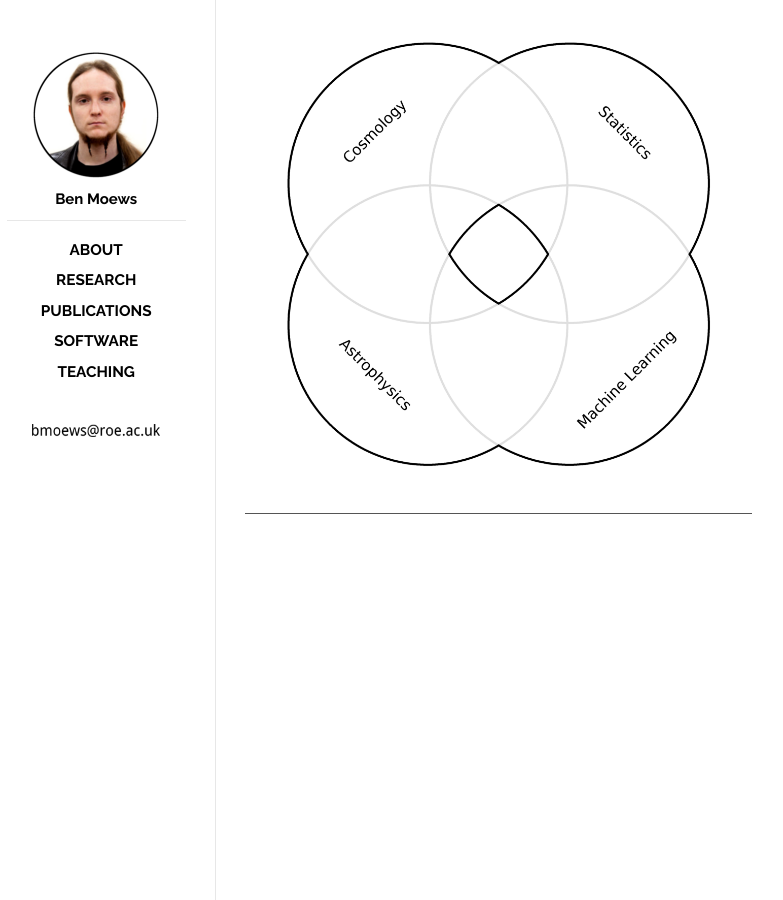
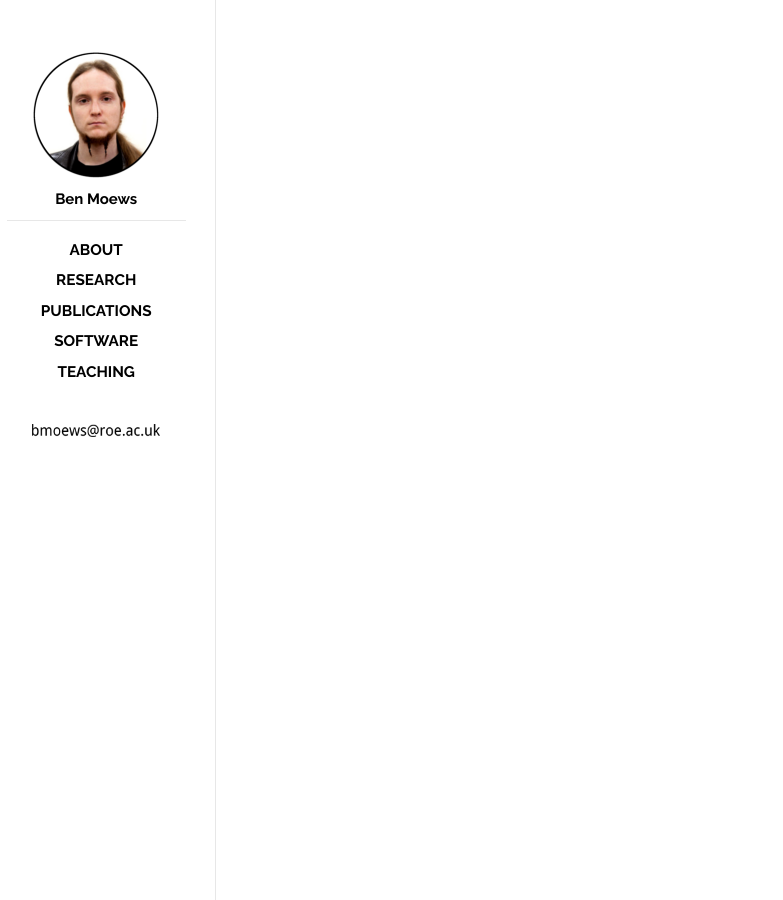
Before and after one commit to moews/moews.github.io, a Jekyll site: the page built from _posts/2017-03-28-home.md, in a window 1280 px wide. Shown: the whole page, without its empty margins (143-926 px from the left). Built offline with Jekyll 4.4.1, drawn with Linux system fonts in a browser that asks for light colours.

Commit message:
Update 2017-03-28-home.md

```diff
--- a/_posts/2017-03-28-home.md
+++ b/_posts/2017-03-28-home.md
@@ -18,8 +18,9 @@ background-image:url(/images/home_graphic_2.png);
 }
 </style>
 
-<a href="about" class="swap"><img src="/images/home_graphic_1.png" width="70%"></a>
+<a href="about" class="swap"><img src="" width="70%"></a>
 
+<!--<a href="about" class="swap"><img src="/images/home_graphic_1.png" width="70%"></a>-->
 <!--<head>
 <meta charset="UTF-8">
 <style type="text/css">
```
